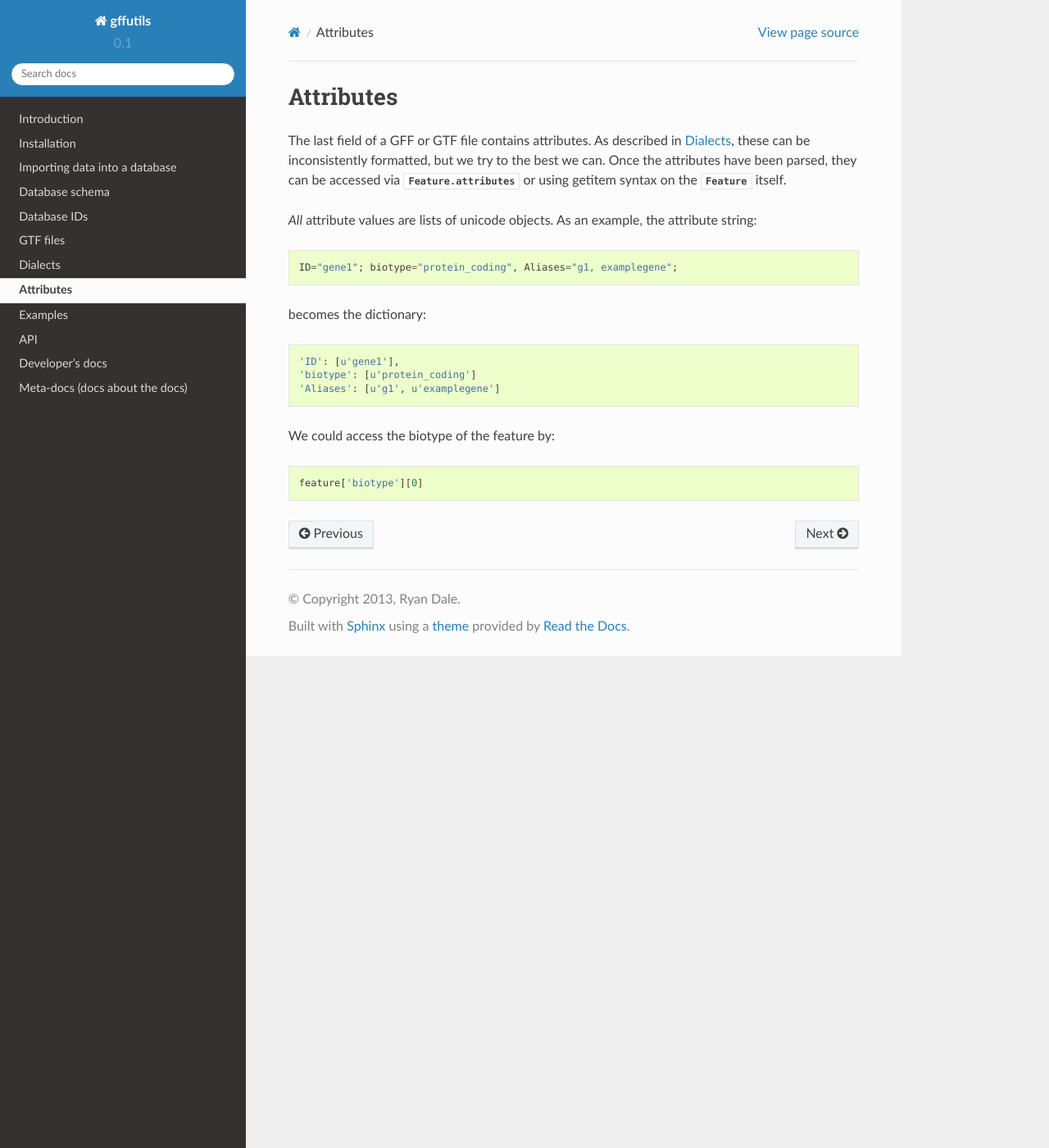
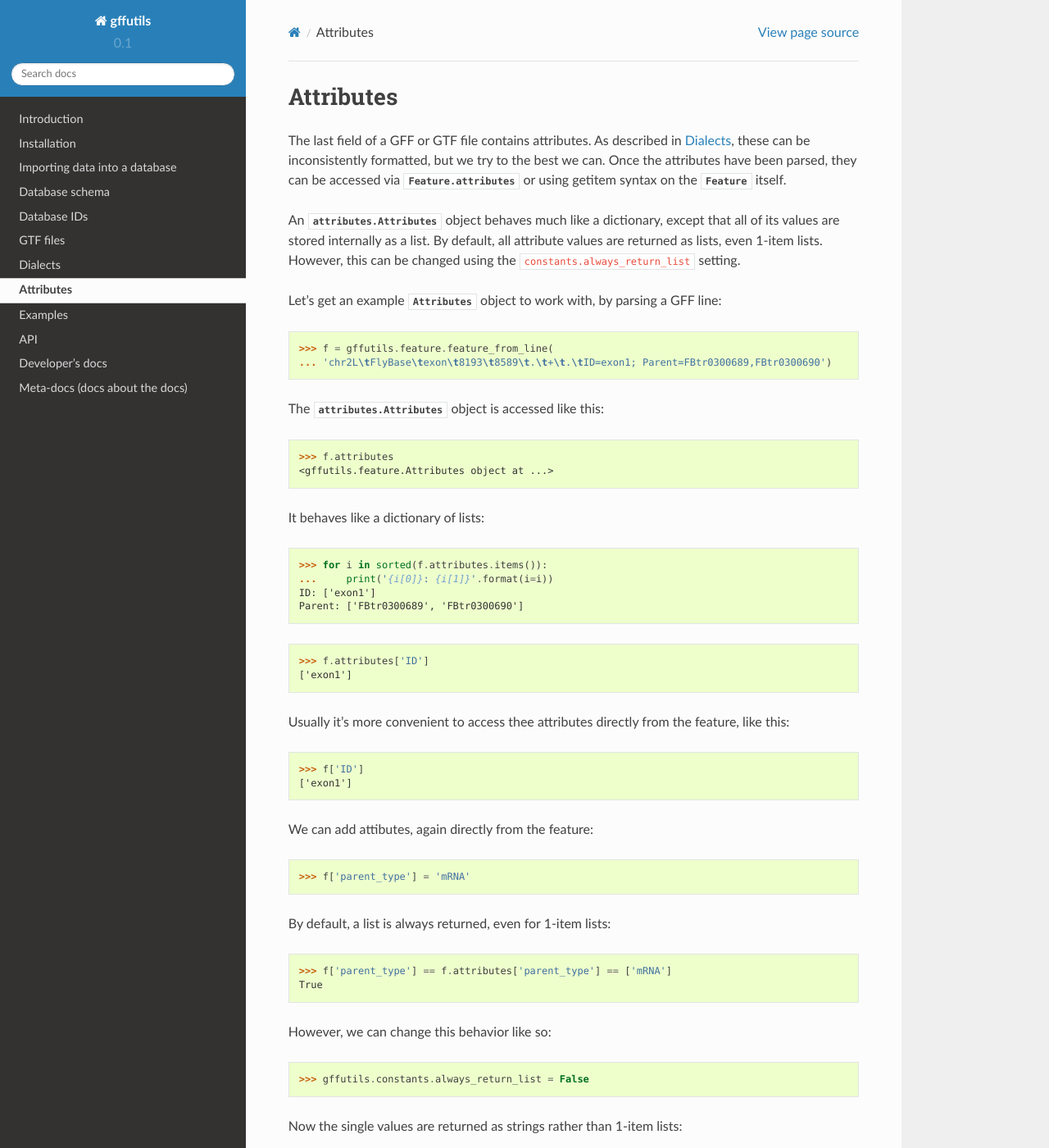
Before and after one commit to daler/gffutils, a Sphinx documentation site: the page built from doc/source/attributes.rst, in a window 1280 px wide and 1400 px high. Shown: the whole window at 82% size. Built offline with Sphinx 7.4.7 and the Read the Docs theme 2.0.0, drawn with Linux system fonts in a browser that asks for light colours; some of the changed text lies outside the part shown.

Commit message:
docs for Attributes

```diff
--- a/doc/source/attributes.rst
+++ b/doc/source/attributes.rst
@@ -6,17 +6,58 @@ we can.  Once the attributes have been parsed, they can be accessed via
 :attr:`Feature.attributes` or using getitem syntax on the :class:`Feature`
 itself.
 
-*All* attribute values are lists of unicode objects.
-As an example, the attribute string::
+An :class:`attributes.Attributes` object behaves much like a dictionary, except
+that all of its values are stored internally as a list. By default, all
+attribute values are returned as lists, even 1-item lists.  However, this can
+be changed using the `constants.always_return_list` setting.
 
-    ID="gene1"; biotype="protein_coding", Aliases="g1, examplegene";
+Let's get an example :class:`Attributes` object to work with, by parsing a GFF
+line:
 
-becomes the dictionary::
+>>> f = gffutils.feature.feature_from_line(
+... 'chr2L\tFlyBase\texon\t8193\t8589\t.\t+\t.\tID=exon1; Parent=FBtr0300689,FBtr0300690')
 
-    'ID': [u'gene1'],
-    'biotype': [u'protein_coding']
-    'Aliases': [u'g1', u'examplegene']
+The :class:`attributes.Attributes` object is accessed like this:
 
-We could access the biotype of the feature by::
+>>> f.attributes
+<gffutils.feature.Attributes object at ...>
 
-    feature['biotype'][0]
+It behaves like a dictionary of lists:
+
+>>> for i in sorted(f.attributes.items()):
+...     print('{i[0]}: {i[1]}'.format(i=i))
+ID: ['exon1']
+Parent: ['FBtr0300689', 'FBtr0300690']
+
+>>> f.attributes['ID']
+['exon1']
+
+Usually it's more convenient to access thee attributes directly from the
+feature, like this:
+
+>>> f['ID']
+['exon1']
+
+
+We can add attibutes, again directly from the feature:
+
+>>> f['parent_type'] = 'mRNA'
+
+.. _always_return_list:
+
+By default, a list is always returned, even for 1-item lists:
+
+>>> f['parent_type'] == f.attributes['parent_type'] == ['mRNA']
+True
+
+However, we can change this behavior like so:
+
+>>> gffutils.constants.always_return_list = False
+
+Now the single values are returned as strings rather than 1-item lists:
+
+>>> for i in sorted(f.attributes.items()):
+...     print('{i[0]}: {i[1]}'.format(i=i))
+ID: exon1
+Parent: ['FBtr0300689', 'FBtr0300690']
+parent_type: mRNA
```
Also changed, not shown: 1 other file.
